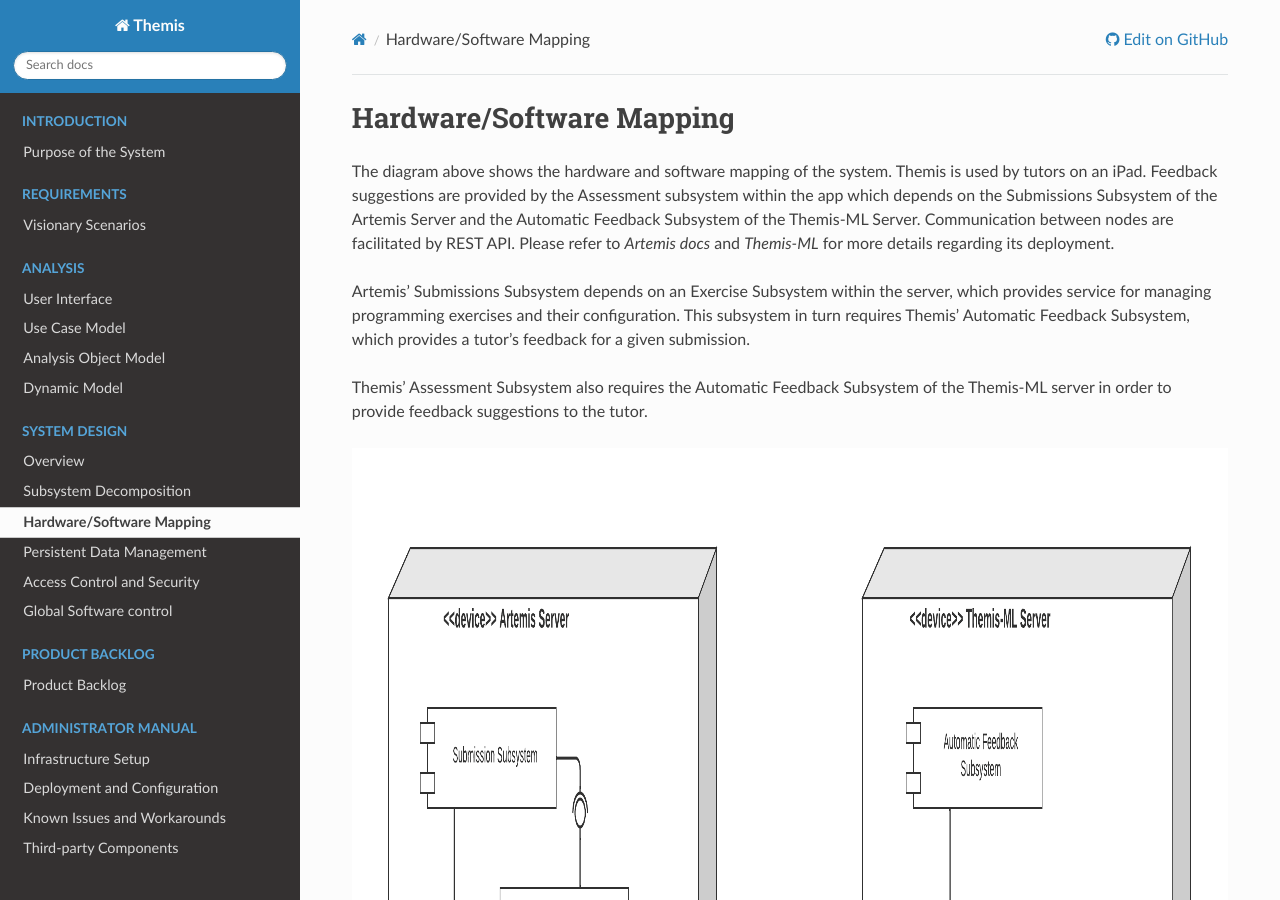
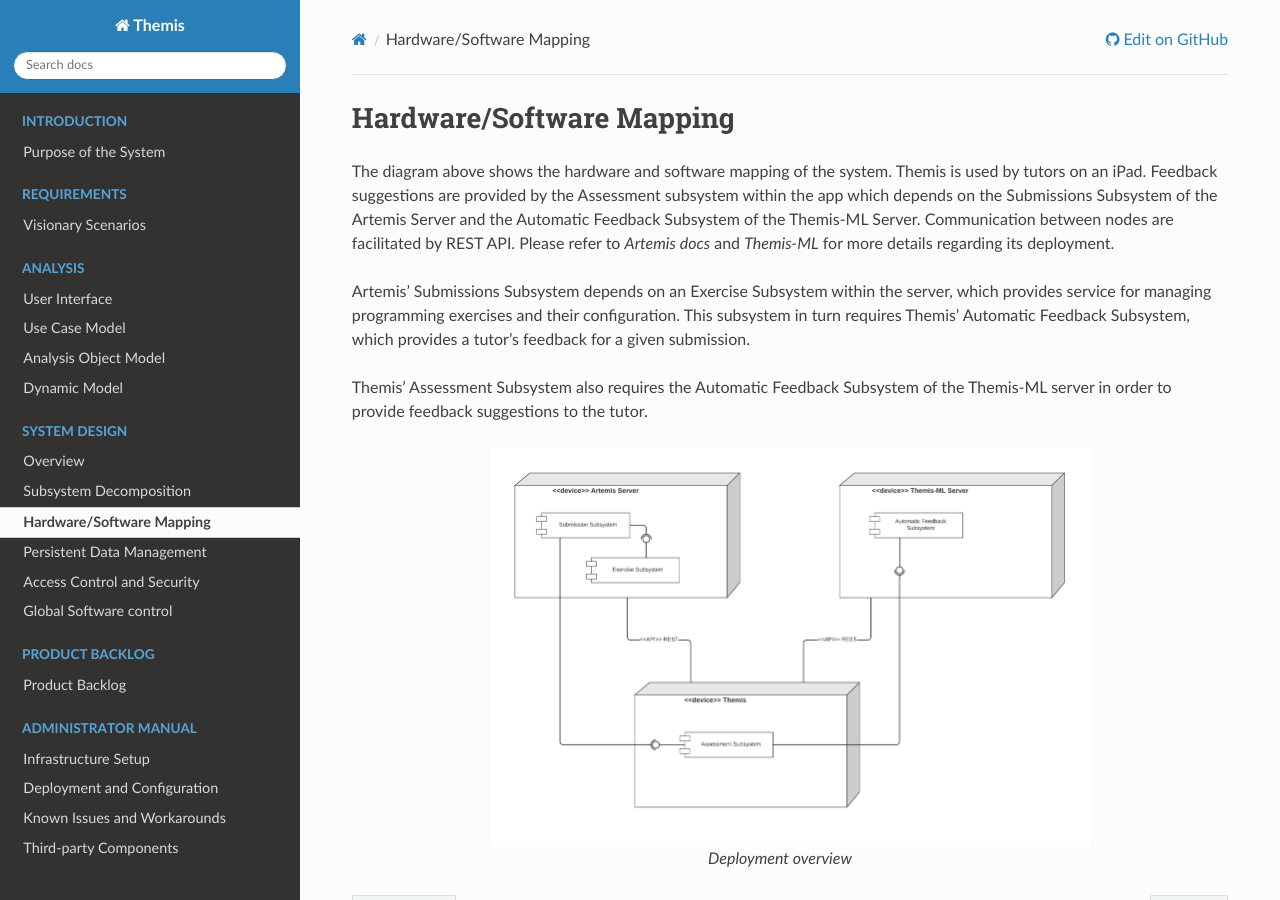
Before and after one commit to ls1intum/Themis, a Sphinx documentation site: the page built from docs/system/hw-sw-mapping.rst, in a window 1280 px wide and 900 px high. Built offline with Sphinx 7.4.7 and the Read the Docs theme 2.0.0, drawn with Linux system fonts in a browser that asks for light colours.

Commit message:
fixed image width

```diff
--- a/docs/system/hw-sw-mapping.rst
+++ b/docs/system/hw-sw-mapping.rst
@@ -16,10 +16,9 @@ Themis' Assessment Subsystem also requires the Automatic Feedback Subsystem of t
 
 
 .. figure:: ../images/deployment_diagram.png
-   :scale: 100%
    :alt: Deployment diagram of Themis
    :align: center
-   :width: 100%
+   :width: 600
 
    *Deployment overview*
 
```
